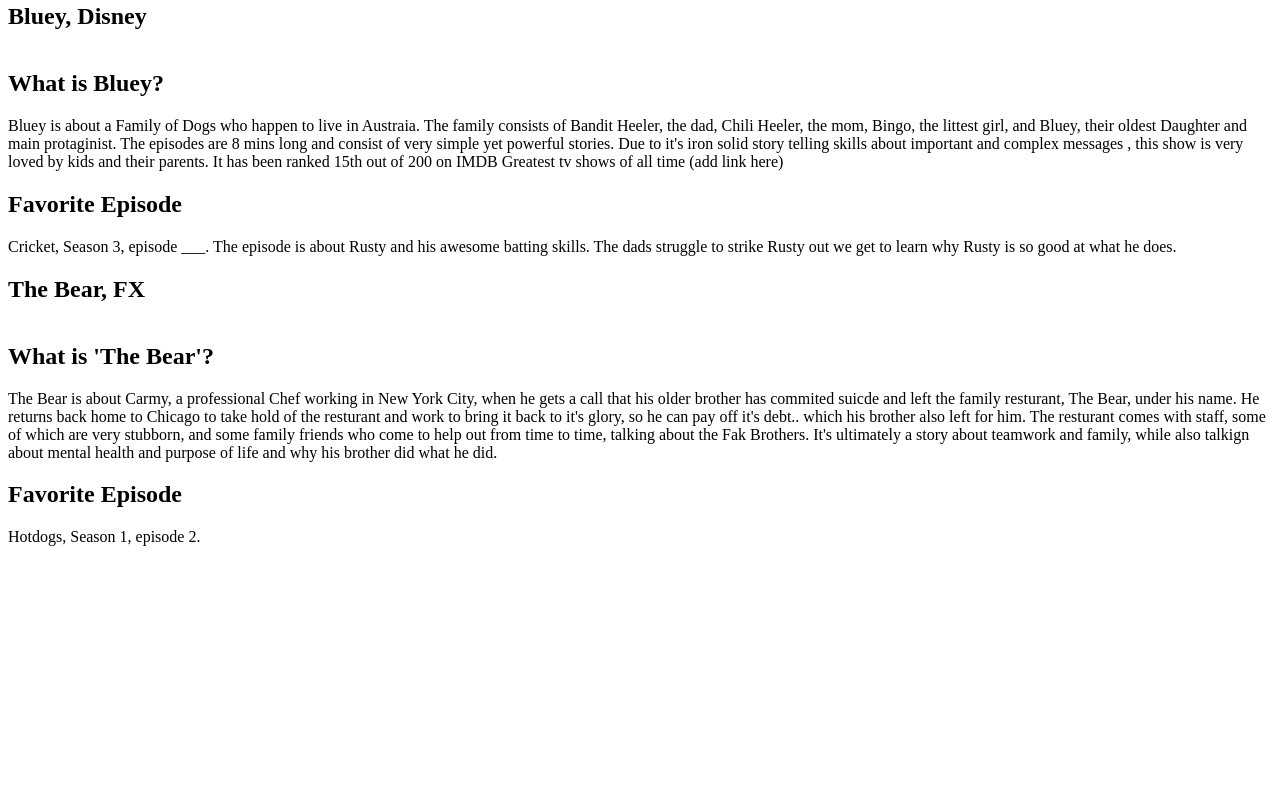
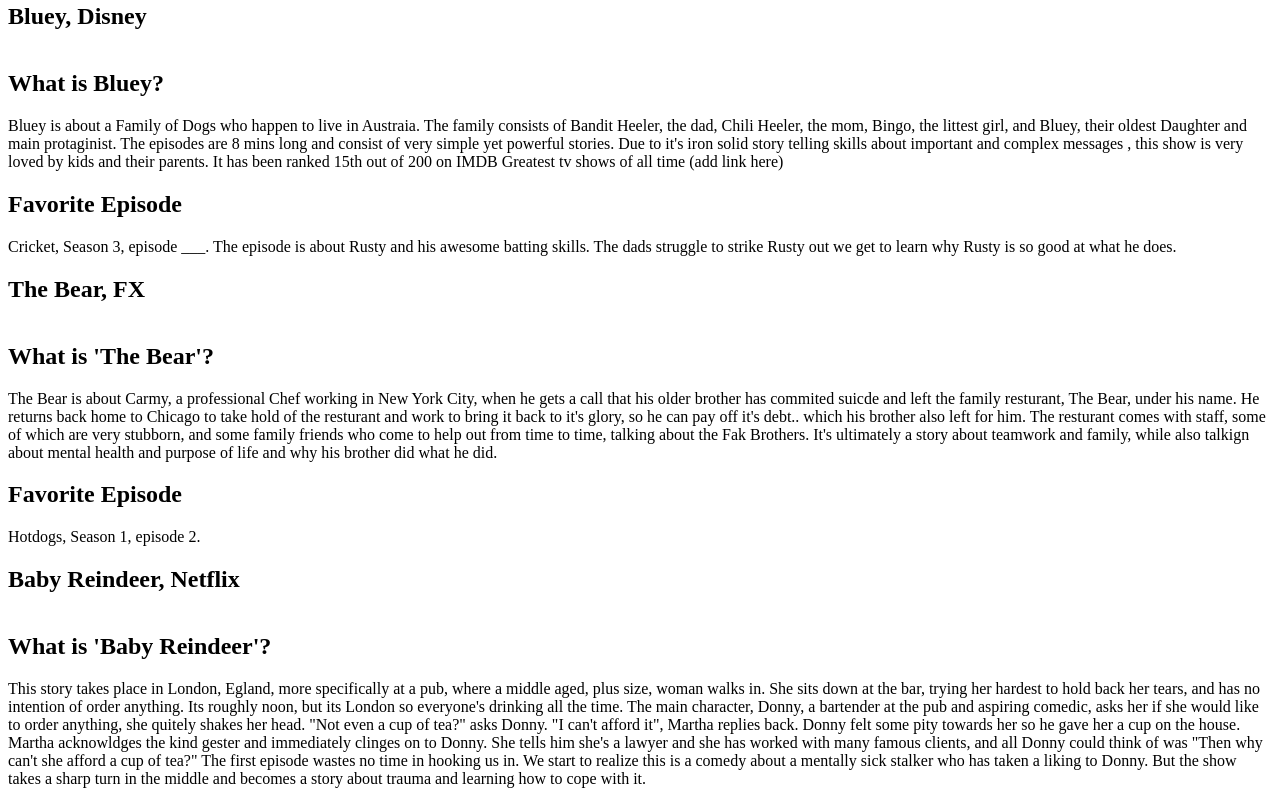
Before and after one commit to akshita2525/akshita2525.github.io, a plain HTML site: page index.html in a window 1280 px wide. Shown: the part 417-1221 px from the top of the page. Before the commit the page ends 979 px from the top, so only its background shows below. Drawn offline with Linux system fonts and the light colour scheme.

Commit message:
added baby reindeer

```diff
--- a/index.html
+++ b/index.html
@@ -48,5 +48,29 @@
       <h2>Favorite Episode</h2>
       <p>Hotdogs, Season 1, episode 2.</p>
     </article>
+
+    <article>
+      <h1>Baby Reindeer, Netflix</h1>
+      <img />
+      <h2>What is 'Baby Reindeer'?</h2>
+      <p>
+        This story takes place in London, Egland, more specifically at a pub,
+        where a middle aged, plus size, woman walks in. She sits down at the
+        bar, trying her hardest to hold back her tears, and has no intention of
+        order anything. Its roughly noon, but its London so everyone's drinking
+        all the time. The main character, Donny, a bartender at the pub and
+        aspiring comedic, asks her if she would like to order anything, she
+        quitely shakes her head. "Not even a cup of tea?" asks Donny. "I can't
+        afford it", Martha replies back. Donny felt some pity towards her so he
+        gave her a cup on the house. Martha acknowldges the kind gester and
+        immediately clinges on to Donny. She tells him she's a lawyer and she
+        has worked with many famous clients, and all Donny could think of was
+        "Then why can't she afford a cup of tea?" The first episode wastes no
+        time in hooking us in. We start to realize this is a comedy about a
+        mentally sick stalker who has taken a liking to Donny. But the show
+        takes a sharp turn in the middle and becomes a story about trauma and
+        learning how to cope with it.
+      </p>
+    </article>
   </div>
 </html>
```
